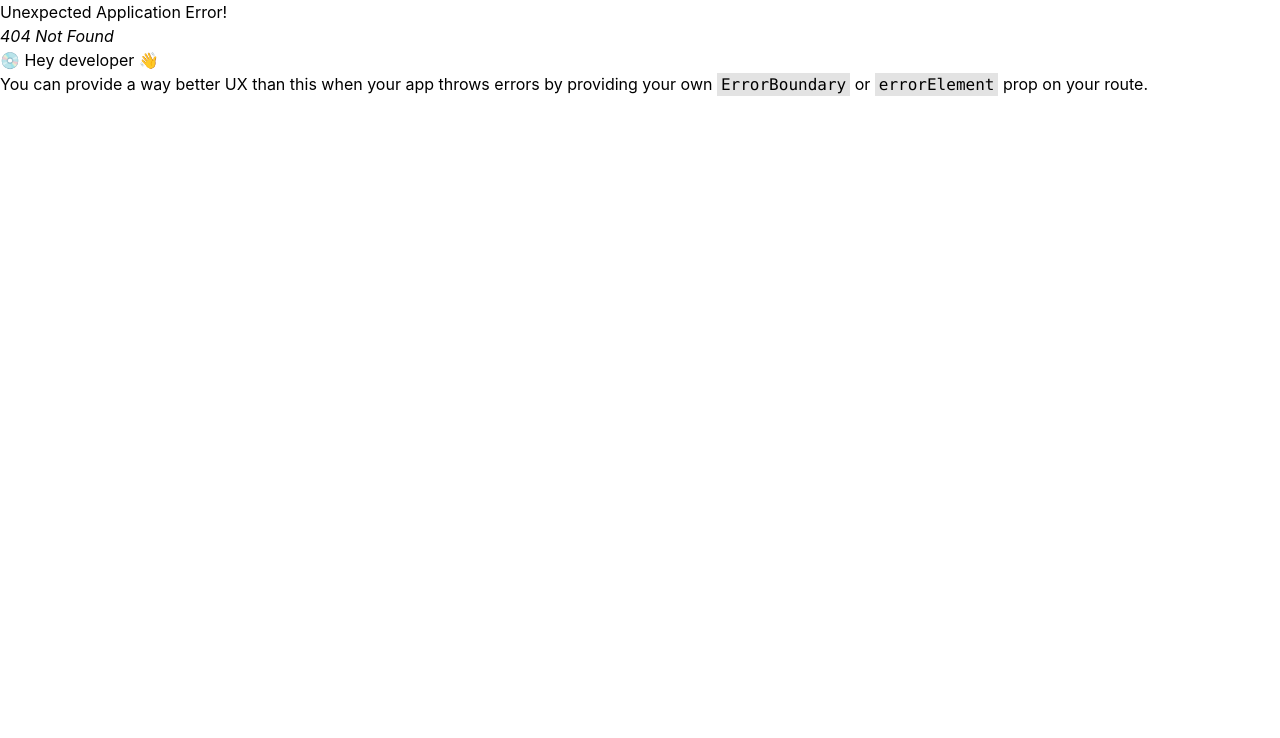
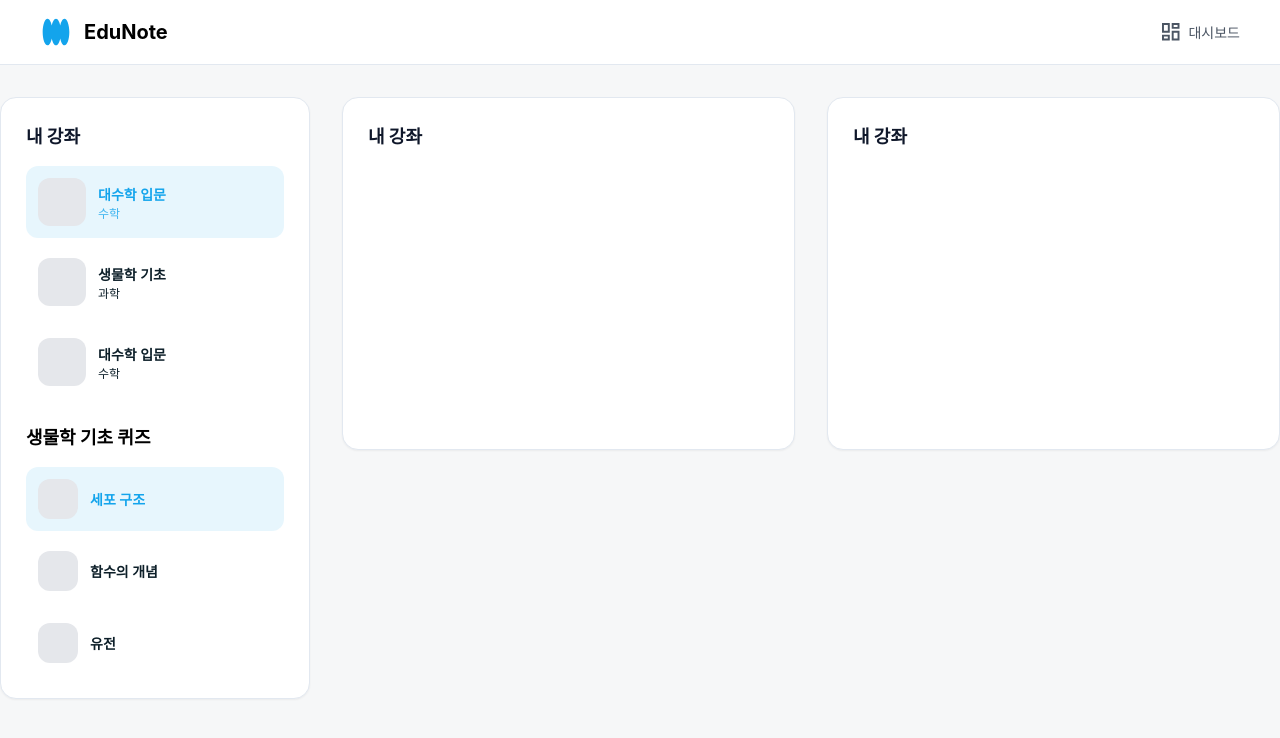
Before and after one commit to kw-ic-web/25-team-not-found, a React (Vite) app in the folder FE/: page /student/quiz in a window 1280 px wide. Before the commit this address had no page. Shown: the top 738 px of the page. Built offline with nearby package versions, Linux system fonts and the light colour scheme.

Commit message:
feat: QuizSolve 페이지 1차 UI

```diff
--- a/FE/src/App.jsx
+++ b/FE/src/App.jsx
@@ -1,6 +1,8 @@
 import { createBrowserRouter, RouterProvider } from "react-router-dom";
 import DefaultLayout from "./layouts/DefaultLayout";
 import StudentMain from "./pages/student/StudentMain";
+import NavBarLayout from "./layouts/NavBarLayout";
+import QuizSolve from "./pages/student/QuizSolve";
 
 const router = createBrowserRouter([
   {
@@ -13,7 +15,22 @@ const router = createBrowserRouter([
       },
       {
         path: "student",
-        element: <StudentMain />,
+        children: [
+          {
+            index: true,
+            element: <StudentMain />,
+          },
+          {
+            index: false,
+            element: <NavBarLayout />,
+            children: [
+              {
+                path: "quiz",
+                element: <QuizSolve />,
+              },
+            ],
+          },
+        ],
       },
     ],
   },
--- /dev/null
+++ b/FE/src/components/student/quiz/CourseItem.jsx
@@ -0,0 +1,35 @@
+import clsx from "clsx";
+
+const CourseItem = ({ title, subject, isSelected = false, ...props }) => {
+  return (
+    <button
+      className={clsx(
+        "flex gap-[12px] p-[12px] w-full h-[72px] rounded-[12px] cursor-pointer",
+        isSelected && "bg-[#13A4EC]/10"
+      )}
+      {...props}
+    >
+      <div className="size-[48px] bg-gray-200 bg-cover bg-center rounded-[12px]"></div>
+      <div className="flex flex-col justify-between items-start py-[6px]">
+        <p
+          className={clsx(
+            "text-[14px] font-semibold",
+            isSelected ? "text-[#13A4EC]" : "text-[#0D1F29]"
+          )}
+        >
+          {title}
+        </p>
+        <p
+          className={clsx(
+            "text-[12px]",
+            isSelected ? "text-[#13A4EC]/80" : "text-[#0D1F29]"
+          )}
+        >
+          {subject}
+        </p>
+      </div>
+    </button>
+  );
+};
+
+export default CourseItem;
--- /dev/null
+++ b/FE/src/components/student/quiz/QuizItem.jsx
@@ -0,0 +1,25 @@
+import clsx from "clsx";
+
+const QuizItem = ({ title, isSelected = false, ...props }) => {
+  return (
+    <button
+      className={clsx(
+        "flex items-center gap-[12px] p-[12px] w-full h-[64px] rounded-[12px] cursor-pointer",
+        isSelected && "bg-[#13A4EC]/10"
+      )}
+      {...props}
+    >
+      <div className="size-[40px] bg-gray-200 bg-cover bg-center rounded-[12px]"></div>
+      <p
+        className={clsx(
+          "text-[14px] font-semibold",
+          isSelected ? "text-[#13A4EC]" : "text-[#0D1F29]"
+        )}
+      >
+        {title}
+      </p>
+    </button>
+  );
+};
+
+export default QuizItem;
--- /dev/null
+++ b/FE/src/layouts/NavBarLayout.jsx
@@ -0,0 +1,15 @@
+import { Outlet } from "react-router-dom";
+import DefaultNavBar from "../components/DefaultNavBar";
+
+const NavBarLayout = () => {
+  return (
+    <>
+      <DefaultNavBar />
+      <div className="w-screen min-h-screen mx-auto">
+        <Outlet />
+      </div>
+    </>
+  );
+};
+
+export default NavBarLayout;
--- /dev/null
+++ b/FE/src/pages/student/QuizSolve.jsx
@@ -0,0 +1,62 @@
+import RoundedBlock from "../../components/RoundedBlock";
+import CourseItem from "../../components/student/quiz/CourseItem";
+import { useState } from "react";
+import QuizItem from "../../components/student/quiz/QuizItem";
+
+const QuizSolve = () => {
+  const [selectedCourse, setSelectedCourse] = useState(0);
+  const [selectedQuiz, setSelectedQuiz] = useState(0);
+  return (
+    <main className="flex justify-center gap-[32px] pt-[32px] w-full min-h-screen bg-[#F6F7F8]">
+      <RoundedBlock className="w-[348px] h-[602px]" title="내 강좌">
+        <section className="flex flex-col justify-between pt-[16px] h-full">
+          <div className="flex flex-col gap-[8px]">
+            <CourseItem
+              title="대수학 입문"
+              subject="수학"
+              isSelected={selectedCourse === 0}
+              onClick={() => setSelectedCourse(0)}
+            />
+            <CourseItem
+              title="생물학 기초"
+              subject="과학"
+              isSelected={selectedCourse === 1}
+              onClick={() => setSelectedCourse(1)}
+            />
+            <CourseItem
+              title="대수학 입문"
+              subject="수학"
+              isSelected={selectedCourse === 2}
+              onClick={() => setSelectedCourse(2)}
+            />
+          </div>
+          <div className="mb-[25px]">
+            <p className="text-[18px] font-bold">생물학 기초 퀴즈</p>
+
+            <div className="flex flex-col gap-[8px] mt-[16px]">
+              <QuizItem
+                title="세포 구조"
+                isSelected={selectedQuiz === 0}
+                onClick={() => setSelectedQuiz(0)}
+              />
+              <QuizItem
+                title="함수의 개념"
+                isSelected={selectedQuiz === 1}
+                onClick={() => setSelectedQuiz(1)}
+              />
+              <QuizItem
+                title="유전"
+                isSelected={selectedQuiz === 2}
+                onClick={() => setSelectedQuiz(2)}
+              />
+            </div>
+          </div>
+        </section>
+      </RoundedBlock>
+      <RoundedBlock title="내 강좌"></RoundedBlock>
+      <RoundedBlock title="내 강좌"></RoundedBlock>
+    </main>
+  );
+};
+
+export default QuizSolve;
```
